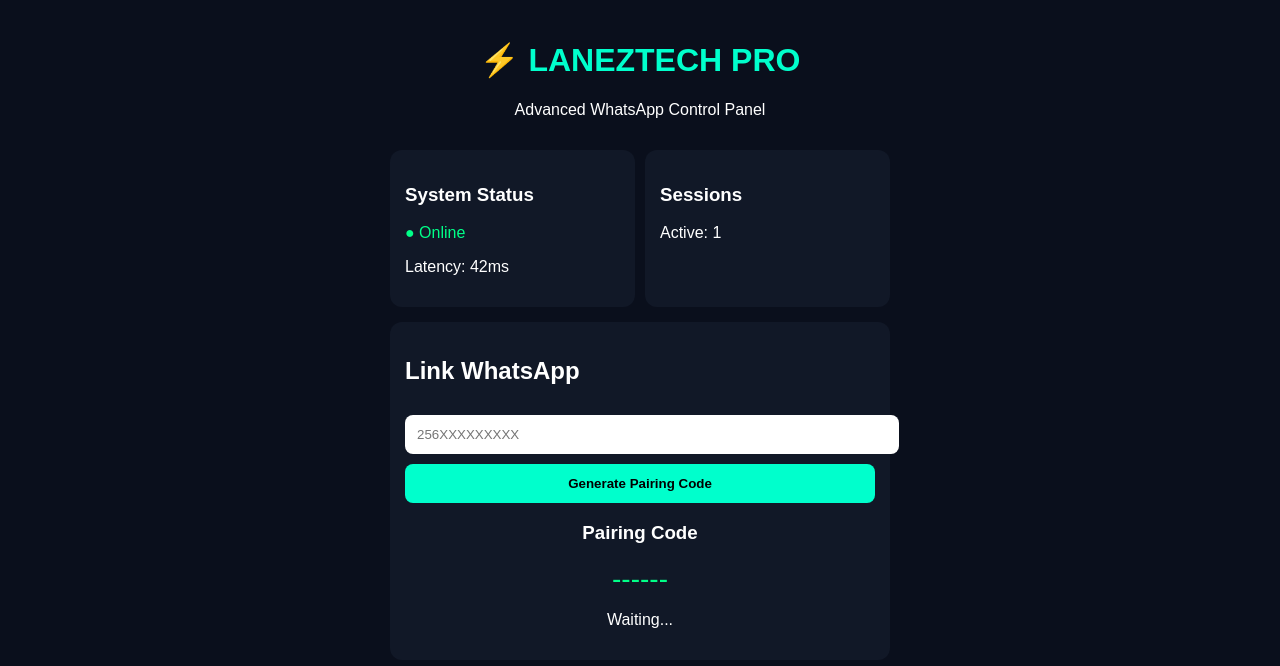
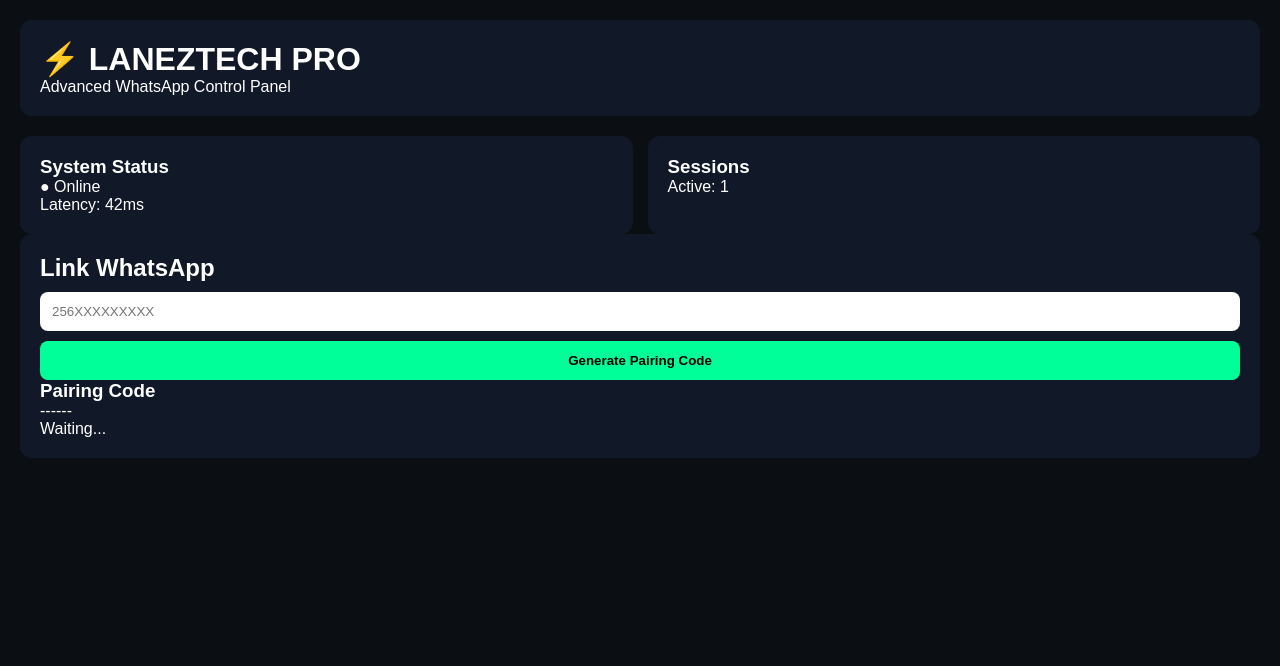
Before and after one commit to scottlanez/LANEZTECH-BOT-, a website: page public/index.html in a window 1280 px wide. Drawn offline with Linux system fonts and the light colour scheme.

Commit message:
Update style.css

```diff
--- a/public/style.css
+++ b/public/style.css
@@ -1,66 +1,91 @@
-body {
+* {
   margin: 0;
-  font-family: Arial;
-  background: #0a0f1c;
+  padding: 0;
+  box-sizing: border-box;
+  font-family: Arial, sans-serif;
+}
+
+html, body {
+  height: 100%;
+  width: 100%;
+  background: #0b0f14;
   color: white;
 }
 
-.container {
-  max-width: 500px;
-  margin: auto;
+body {
+  display: flex;
+  justify-content: center;
+  align-items: flex-start;
   padding: 20px;
 }
 
-.header {
-  text-align: center;
-  margin-top: 20px;
+.container {
+  width: 100%;
+  height: 100vh;
+  max-width: none;
+  display: flex;
+  flex-direction: column;
 }
 
-.header h1 {
-  color: #00ffcc;
+/* HEADER */
+.header {
+  width: 100%;
+  padding: 20px;
+  background: #111827;
+  border-radius: 12px;
+  margin-bottom: 20px;
 }
 
+/* GRID DASHBOARD */
 .grid {
   display: grid;
-  grid-template-columns: 1fr 1fr;
-  gap: 10px;
+  grid-template-columns: repeat(auto-fit, minmax(250px, 1fr));
+  gap: 15px;
+  width: 100%;
 }
 
+/* CARDS */
 .card {
   background: #111827;
-  padding: 15px;
+  padding: 20px;
   border-radius: 12px;
-  margin-top: 15px;
+  transition: 0.3s;
 }
 
-.main input {
+.card:hover {
+  transform: scale(1.02);
+  background: #1f2937;
+}
+
+/* INPUT */
+input {
   width: 100%;
   padding: 12px;
-  margin-top: 10px;
   border-radius: 8px;
   border: none;
+  outline: none;
+  margin-top: 10px;
 }
 
+/* BUTTON */
 button {
   width: 100%;
   padding: 12px;
   margin-top: 10px;
-  background: #00ffcc;
+  background: #00ff99;
   border: none;
   border-radius: 8px;
+  cursor: pointer;
   font-weight: bold;
 }
 
-.green {
-  color: #00ff88;
+button:hover {
+  background: #00cc77;
 }
 
-.result {
-  margin-top: 15px;
-  text-align: center;
-}
-
-#code {
-  font-size: 28px;
-  color: #00ff88;
-}
+/* STATUS */
+.status {
+  margin-top: 10px;
+  font-size: 14px;
+  opacity: 0.8;
+    }
```
